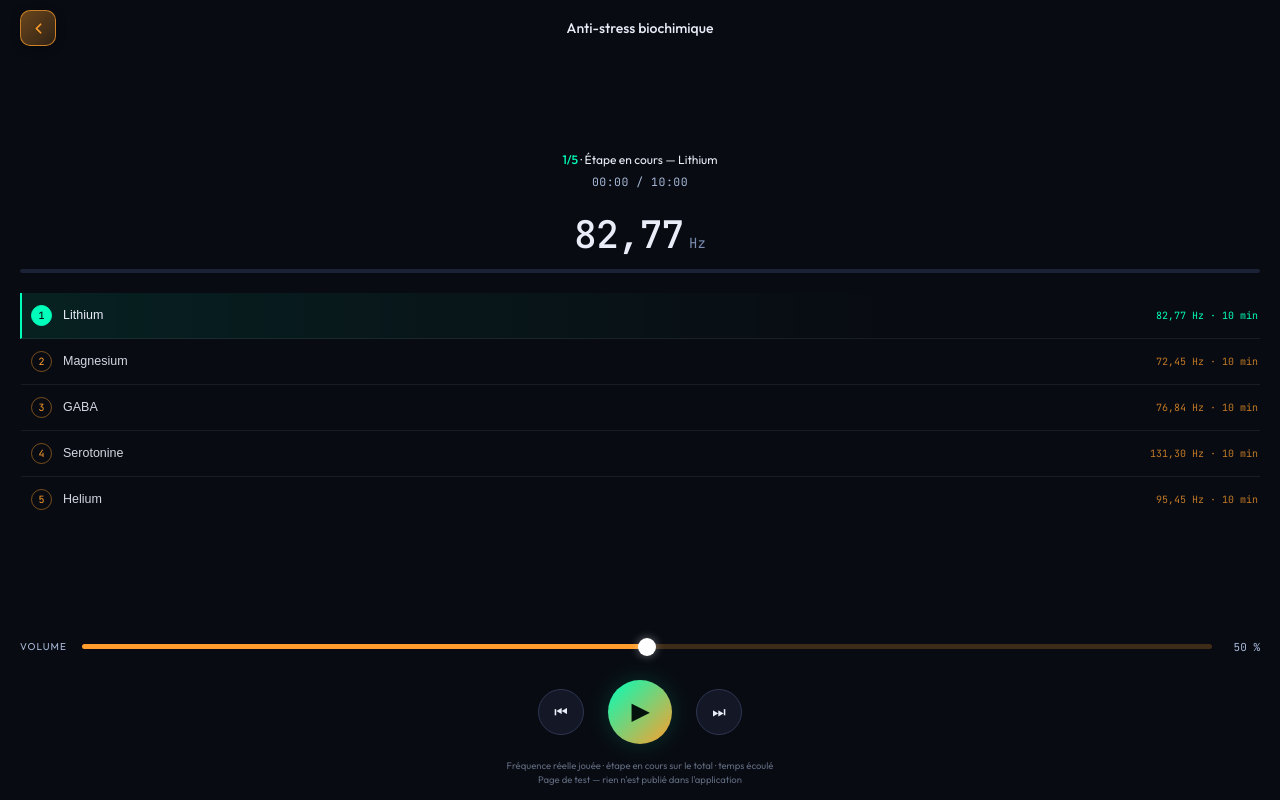
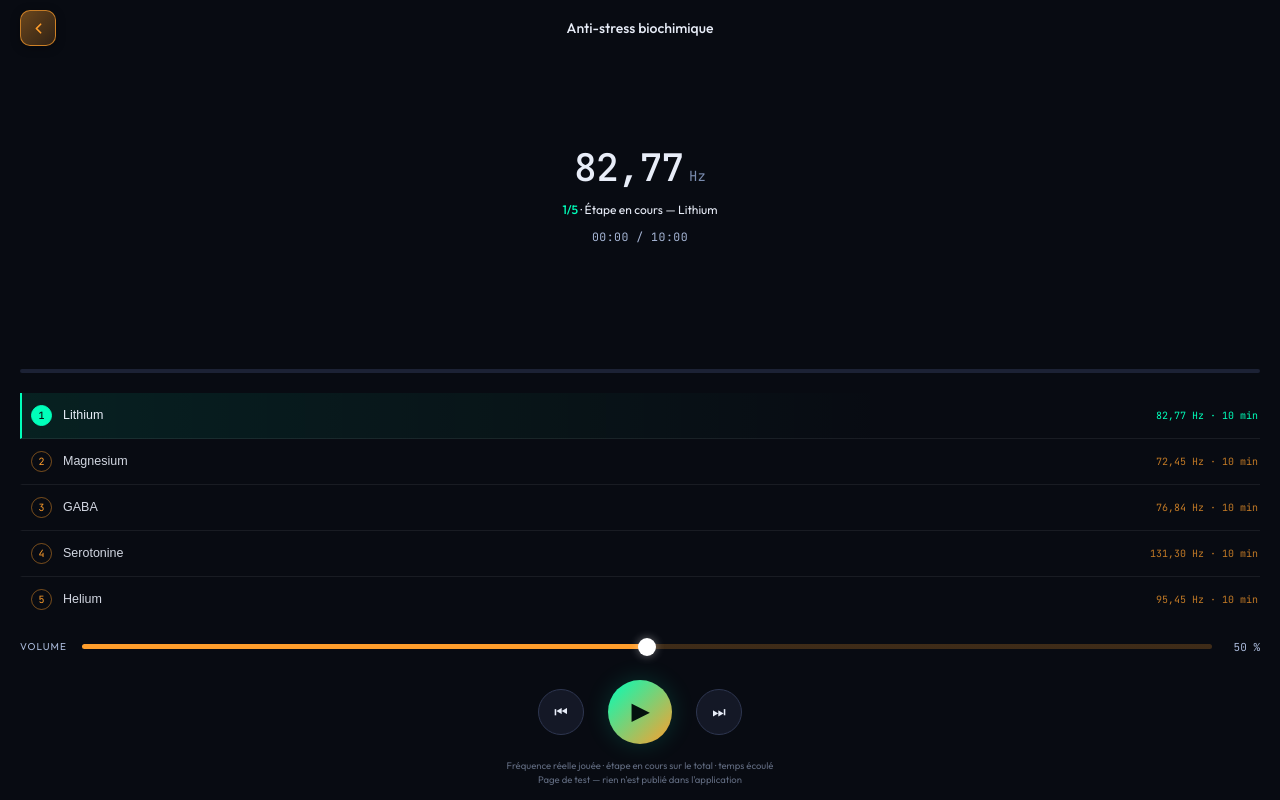
Before and after one commit to Fabien73550/frequence_therapeutique, a plain HTML site: page test-lecteur.html in a window 1280 px wide. Drawn offline with Linux system fonts and the light colour scheme.

Commit message:
Page test lecteur : 82,77 Hz au-dessus, ligne Etape en cours posee a l axe exact entre la fleche et le trait, timer dessous

```diff
--- a/test-lecteur.html
+++ b/test-lecteur.html
@@ -29,13 +29,16 @@ html,body{height:100%;background:var(--bg);color:var(--text);font-family:'Outfit
 .essai{display:none}
 
 /* --- bloc central --- */
-.centre{flex:1;display:flex;flex-direction:column;align-items:center;justify-content:center;text-align:center;padding:6px 0 0}
-.hz{font-family:'JetBrains Mono',monospace;font-weight:500;font-size:38px;line-height:1;letter-spacing:-1px;color:var(--text);margin-top:26px}
+.centre{flex:1;display:flex;flex-direction:column;text-align:center;padding:0}
+.haut{flex:1;display:flex;flex-direction:column;min-height:0}
+.bloc-haut{flex:1 1 0;min-height:0;display:flex;align-items:flex-end;justify-content:center;padding-bottom:16px}
+.bloc-bas{flex:1 1 0;min-height:0;display:flex;align-items:flex-start;justify-content:center;padding-top:12px}
+.hz{font-family:'JetBrains Mono',monospace;font-weight:500;font-size:38px;line-height:1;letter-spacing:-1px;color:var(--text)}
 .hz small{font-size:14px;color:var(--dim);margin-left:6px;letter-spacing:0;font-weight:400}
 .etape{font-size:12px;font-weight:400;color:var(--text)}
 .etape b{color:var(--green);font-weight:500}
-.compteur{margin-top:7px;font-family:'JetBrains Mono',monospace;font-size:11.5px;color:var(--muted);letter-spacing:.5px}
-.barre{width:100%;height:4px;border-radius:4px;background:var(--s3);overflow:hidden;margin-top:16px}
+.compteur{margin-top:0;font-family:'JetBrains Mono',monospace;font-size:11.5px;color:var(--muted);letter-spacing:.5px}
+.barre{width:100%;height:4px;border-radius:4px;background:var(--s3);overflow:hidden;margin-top:0}
 .barre > i{display:block;height:100%;width:0%;border-radius:4px;
   background:var(--amber);transition:width .4s linear}
 
@@ -87,9 +90,11 @@ input[type=range]::-webkit-slider-thumb{-webkit-appearance:none;width:18px;heigh
   </div>
 
   <div class="centre">
-    <div class="etape" id="etape">—</div>
-    <div class="compteur" id="compteur">00:00 / 10:00</div>
-    <div class="hz" id="hz">—<small>Hz</small></div>
+    <div class="haut">
+      <div class="bloc-haut"><div class="hz" id="hz">—<small>Hz</small></div></div>
+      <div class="etape" id="etape">—</div>
+      <div class="bloc-bas"><div class="compteur" id="compteur">00:00 / 10:00</div></div>
+    </div>
     <div class="barre"><i id="prog"></i></div>
     <div class="liste" id="liste"></div>
   </div>
```
